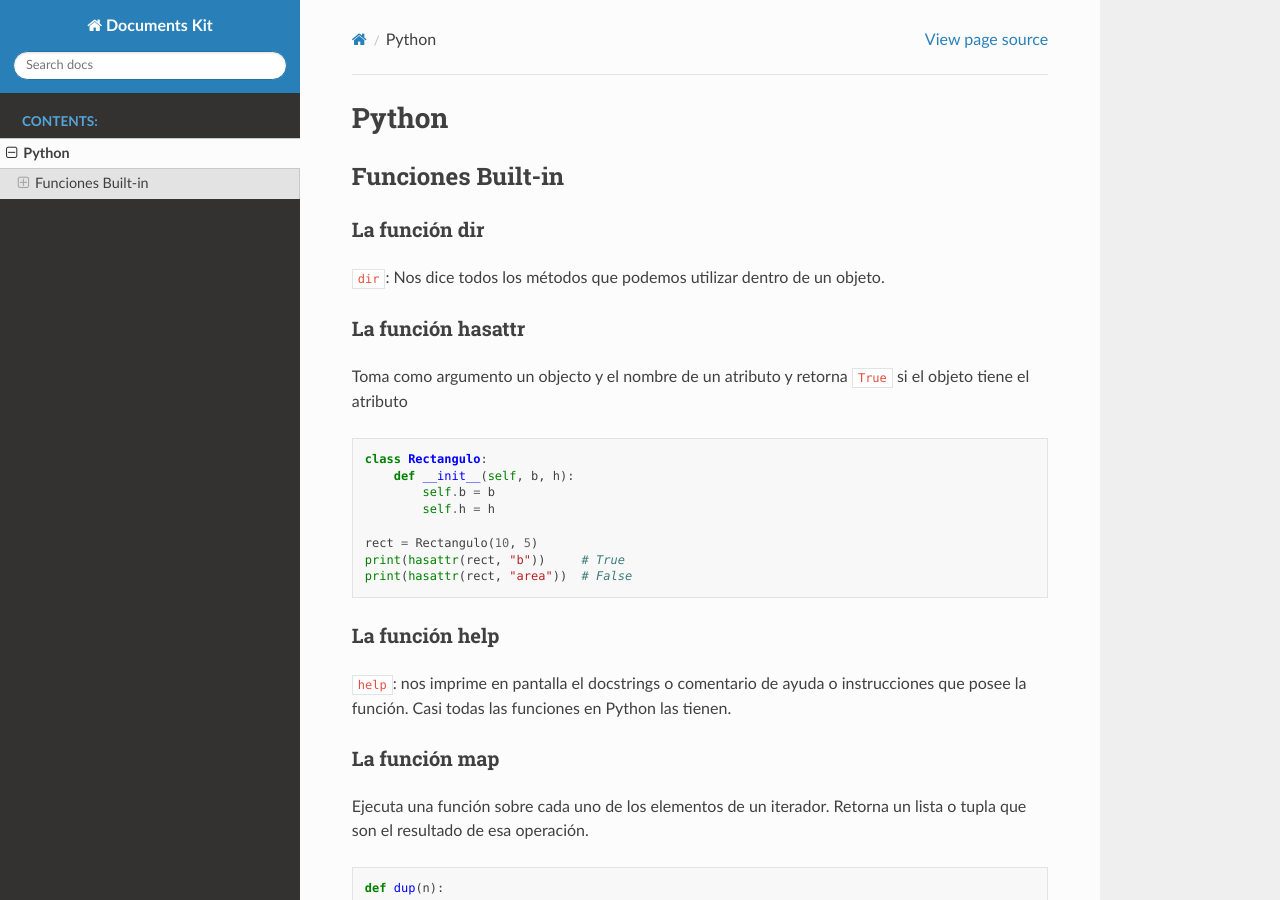
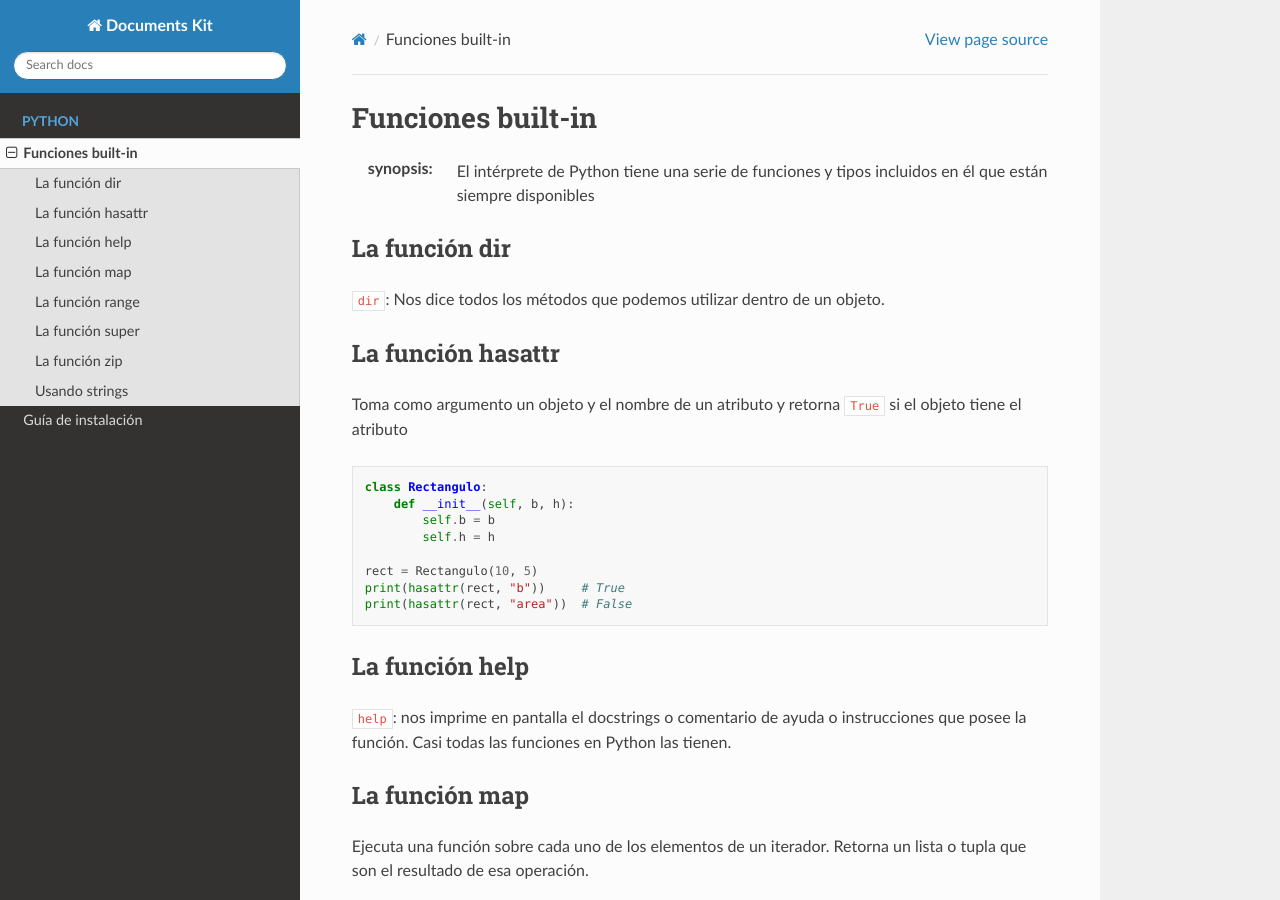
Before and after one commit to mcardozo/documents-kit, a Sphinx documentation site: the page built from docs/python/built_in.rst, in a window 1280 px wide and 900 px high. Built offline with Sphinx 7.4.7 and the Read the Docs theme 2.0.0, drawn with Linux system fonts in a browser that asks for light colours.

Commit message:
Agrega documentación de instalación de python

```diff
--- a/README.org
+++ /dev/null
@@ -1,6 +0,0 @@
-#+Title: Documents Kit
-#+Author: Marisol Cardozo
-
-*** Sobre este repositorio
-
-Este repositorio contiene comandos y utilidades de diferentes tecnologías :rocket:
--- a/docs/index.rst
+++ b/docs/index.rst
@@ -8,12 +8,13 @@
 
 .. toctree::
    :maxdepth: 2
-   :caption: Contents:
+   :caption: Python
 
-   built_in
+   python/built_in
+   python/guia_de_instalacion
 
 
 Indices y tablas
-==================
+=====================================================================
 
 * :ref:`search`
--- a/docs/built_in.rst
+++ b/docs/python/built_in.rst
@@ -1,18 +1,16 @@
-Python
+Funciones built-in
 ======================================================================
 
-Funciones Built-in
-----------------------------------------------------------------------
-
+:synopsis: El intérprete de Python tiene una serie de funciones y tipos incluidos en él que están siempre disponibles
 
 La función dir
-~~~~~~~~~~~~~~~~~~~~~~~~~~~~~~~~~~~~~~~~~~~~~~~~~~~~~~~~~~~~~~~~~~~~~~
+----------------------------------------------------------------------
 ``dir``: Nos dice todos los métodos que podemos utilizar dentro de un objeto.
 
 
 La función hasattr
-~~~~~~~~~~~~~~~~~~~~~~~~~~~~~~~~~~~~~~~~~~~~~~~~~~~~~~~~~~~~~~~~~~~~~~
-Toma como argumento un objecto y el nombre de un atributo y retorna ``True`` si el objeto tiene el atributo
+----------------------------------------------------------------------
+Toma como argumento un objeto y el nombre de un atributo y retorna ``True`` si el objeto tiene el atributo
 
 .. code-block:: python
 
@@ -27,13 +25,13 @@
 
 
 La función help
-~~~~~~~~~~~~~~~~~~~~~~~~~~~~~~~~~~~~~~~~~~~~~~~~~~~~~~~~~~~~~~~~~~~~~~
+----------------------------------------------------------------------
 ``help``: nos imprime en pantalla el docstrings o comentario de ayuda o instrucciones que posee la función.
 Casi todas las funciones en Python las tienen.
 
 
 La función map
-~~~~~~~~~~~~~~~~~~~~~~~~~~~~~~~~~~~~~~~~~~~~~~~~~~~~~~~~~~~~~~~~~~~~~~
+----------------------------------------------------------------------
 Ejecuta una función sobre cada uno de los elementos de un iterador. Retorna un lista
 o tupla que son el resultado de esa operación.
 
@@ -52,7 +50,7 @@
 
 
 La función range
-~~~~~~~~~~~~~~~~~~~~~~~~~~~~~~~~~~~~~~~~~~~~~~~~~~~~~~~~~~~~~~~~~~~~~~
+----------------------------------------------------------------------
 Retorna una sucesión de números enteros.
 Cuando se le pasa un único argumento ``n``, la sucesión empieza desde el cero y culmina en ``n-1``.
 
@@ -70,7 +68,7 @@
 
 
 La función super
-~~~~~~~~~~~~~~~~~~~~~~~~~~~~~~~~~~~~~~~~~~~~~~~~~~~~~~~~~~~~~~~~~~~~~~
+----------------------------------------------------------------------
 La función ``super()`` permite invocar el método de una clase padre desde una clase hija
 
 .. code-block:: python
@@ -89,7 +87,7 @@
 
 
 La función zip
-~~~~~~~~~~~~~~~~~~~~~~~~~~~~~~~~~~~~~~~~~~~~~~~~~~~~~~~~~~~~~~~~~~~~~~
+----------------------------------------------------------------------
 ``zip`` toma como argumento dos o más objetos iterables(idealmente con la misma
 cantidad de elementos) y retorna un nuevo iterable.
 
@@ -108,7 +106,7 @@
 
 
 Usando strings
-~~~~~~~~~~~~~~~~~~~~~~~~~~~~~~~~~~~~~~~~~~~~~~~~~~~~~~~~~~~~~~~~~~~~~~
+----------------------------------------------------------------------
 
    - **upper**: convierte todo el string a mayúsculas
    - **lower**: convierte todo el string a minúsculas
```
Also changed, not shown: README.rst (added, +11 -0 lines), docs/python/guia_de_instalacion.rst (added, +39 -0 lines).
